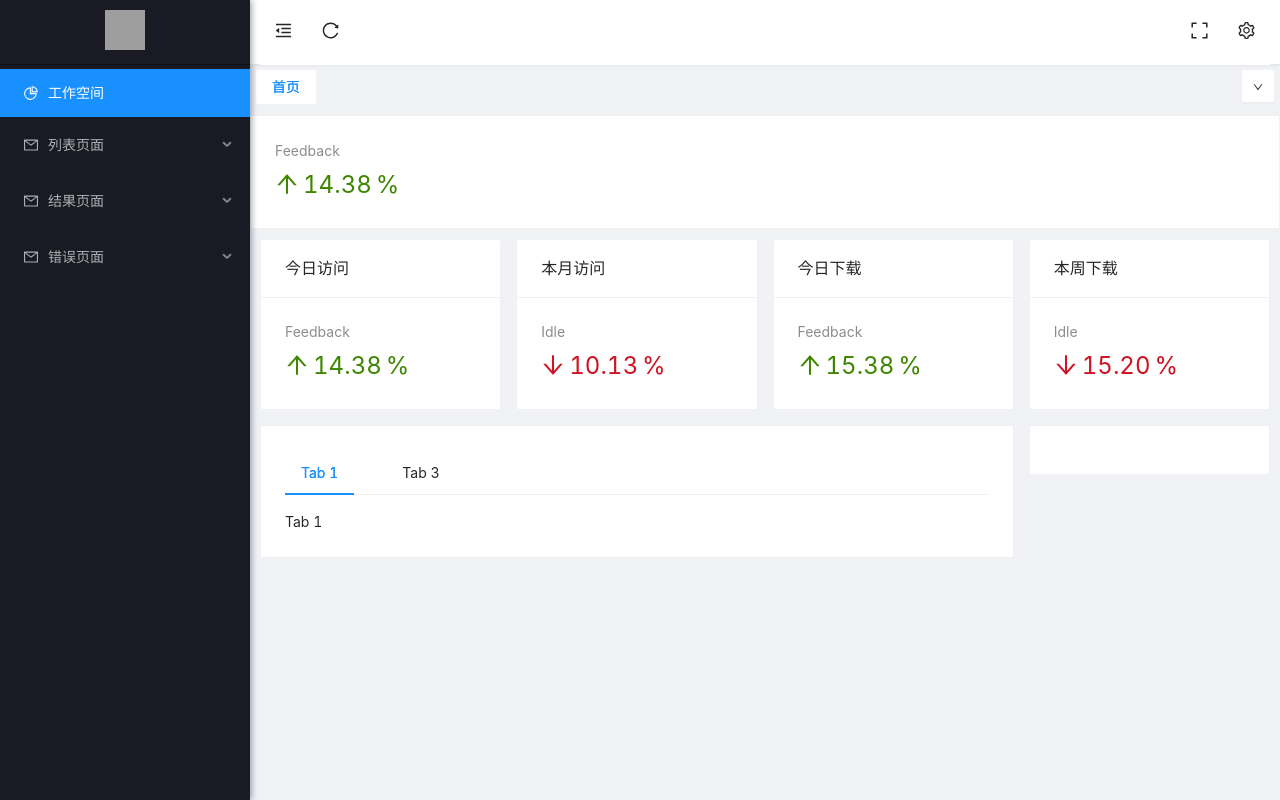
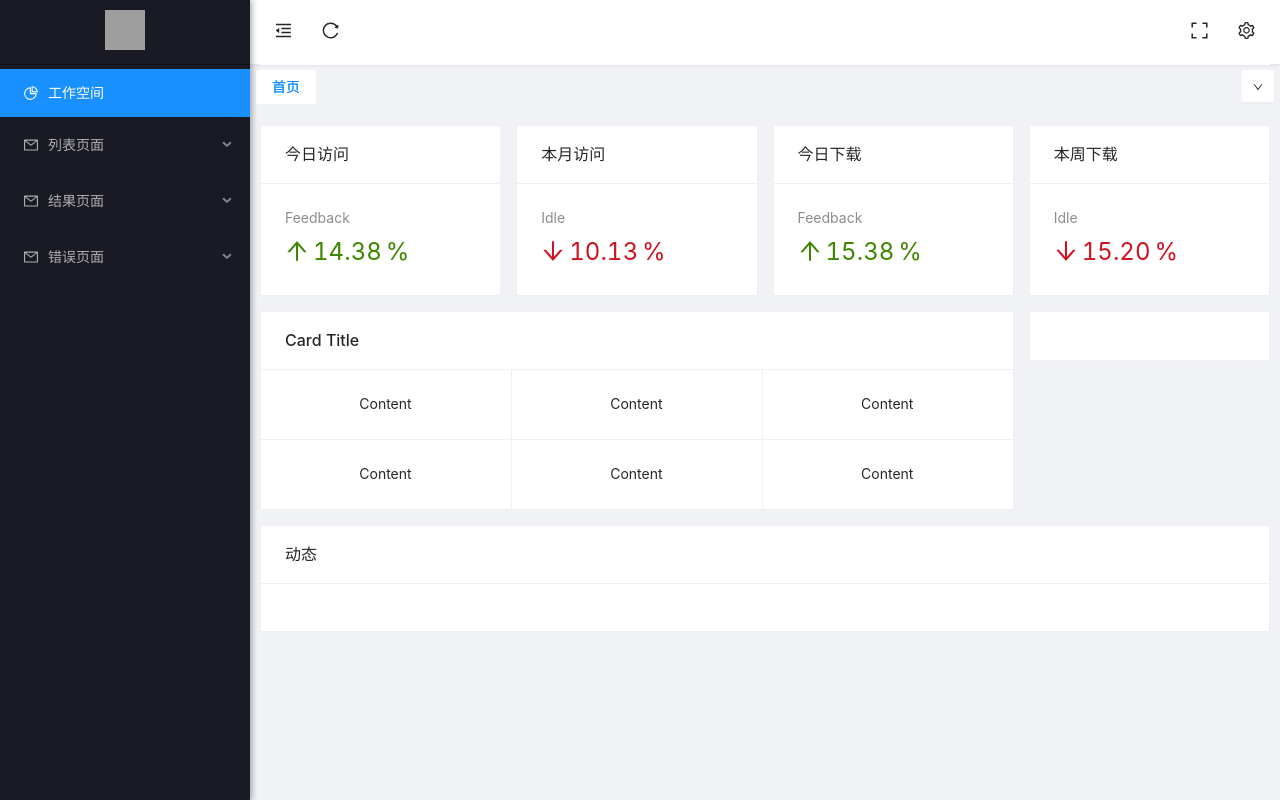
Before and after one commit to pearadmin/pear-admin-ant, a Vue app: page /#/ in a window 1280 px wide. Built offline with nearby package versions, Linux system fonts and the light colour scheme; grey boxes are pictures that could not be loaded.

Commit message:
路由刷新按钮

```diff
--- a/src/layouts/content/index.vue
+++ b/src/layouts/content/index.vue
@@ -1,6 +1,16 @@
 <template>
   <!-- 框架 content 区域 , 路由内容页面 -->
   <div id="content">
-    <router-view></router-view>
+    <router-view v-if="routerActive"></router-view>
   </div>
 </template>
+<script>
+import { computed } from 'vue'
+import store from "@/store";
+export default{
+  setup(){
+    const routerActive = computed(()=>store.state.routerActive)
+    return {routerActive};
+  }
+}
+</script>
--- a/src/layouts/header/index.vue
+++ b/src/layouts/header/index.vue
@@ -46,7 +46,11 @@ export default {
       store.commit("updateVisible");
     },
     refresh: function () {
-      this.$router.go(0);
+      // 路由刷新
+      store.commit("updateRouterActive");
+      this.$nextTick(function(){
+        store.commit("updateRouterActive");
+      })
     },
   },
 };
--- a/src/store/index.js
+++ b/src/store/index.js
@@ -13,7 +13,8 @@ export default createStore({
         activeKey: "1",
         selectKey: ["1"],
         openKey: ['1'],
-        muiltOpen: false
+        muiltOpen: false,
+        routerActive: true
     },
     mutations: {
         // 修改当前的左侧菜单缩进状态
@@ -106,6 +107,9 @@ export default createStore({
         },
         selectKey(state, key) {
             state.selectKey[0] = key;
+        },
+        updateRouterActive(state){
+            state.routerActive = !state.routerActive;
         }
     }
 })
--- a/src/views/Home.vue
+++ b/src/views/Home.vue
@@ -1,19 +1,5 @@
 <template>
   <div id="home">
-    <a-card>
-      <a-statistic
-        title="Feedback"
-        :value="14.38"
-        :precision="2"
-        suffix="%"
-        :value-style="{ color: '#3f8600' }"
-        style="margin-right: 50px"
-      >
-        <template v-slot:prefix>
-          <Arrow-up-outlined />
-        </template>
-      </a-statistic>
-    </a-card>
     <div style="padding: 10px">
       <a-row :gutter="[15, 15]">
         <a-col :span="6">
@@ -81,15 +67,32 @@
           </a-card>
         </a-col>
         <a-col :span="18">
-          <a-card>
-            <a-tabs default-active-key="1">
-              <a-tab-pane key="1" tab="Tab 1"> Tab 1 </a-tab-pane>
-              <a-tab-pane key="3" tab="Tab 3"> Tab 3 </a-tab-pane>
-            </a-tabs>
+          <a-card title="Card Title">
+            <a-card-grid style="width: 33.33%; text-align: center">
+              Content
+            </a-card-grid>
+            <a-card-grid style="width: 33.33%; text-align: center">
+              Content
+            </a-card-grid>
+            <a-card-grid style="width: 33.33%; text-align: center">
+              Content
+            </a-card-grid>
+            <a-card-grid style="width: 33.33%; text-align: center">
+              Content
+            </a-card-grid>
+            <a-card-grid style="width: 33.33%; text-align: center">
+              Content
+            </a-card-grid>
+            <a-card-grid style="width: 33.33%; text-align: center">
+              Content
+            </a-card-grid>
           </a-card>
         </a-col>
         <a-col :span="6">
           <a-card> </a-card>
+        </a-col>
+         <a-col :span="24">
+          <a-card title="动态"> </a-card>
         </a-col>
       </a-row>
     </div>
```
